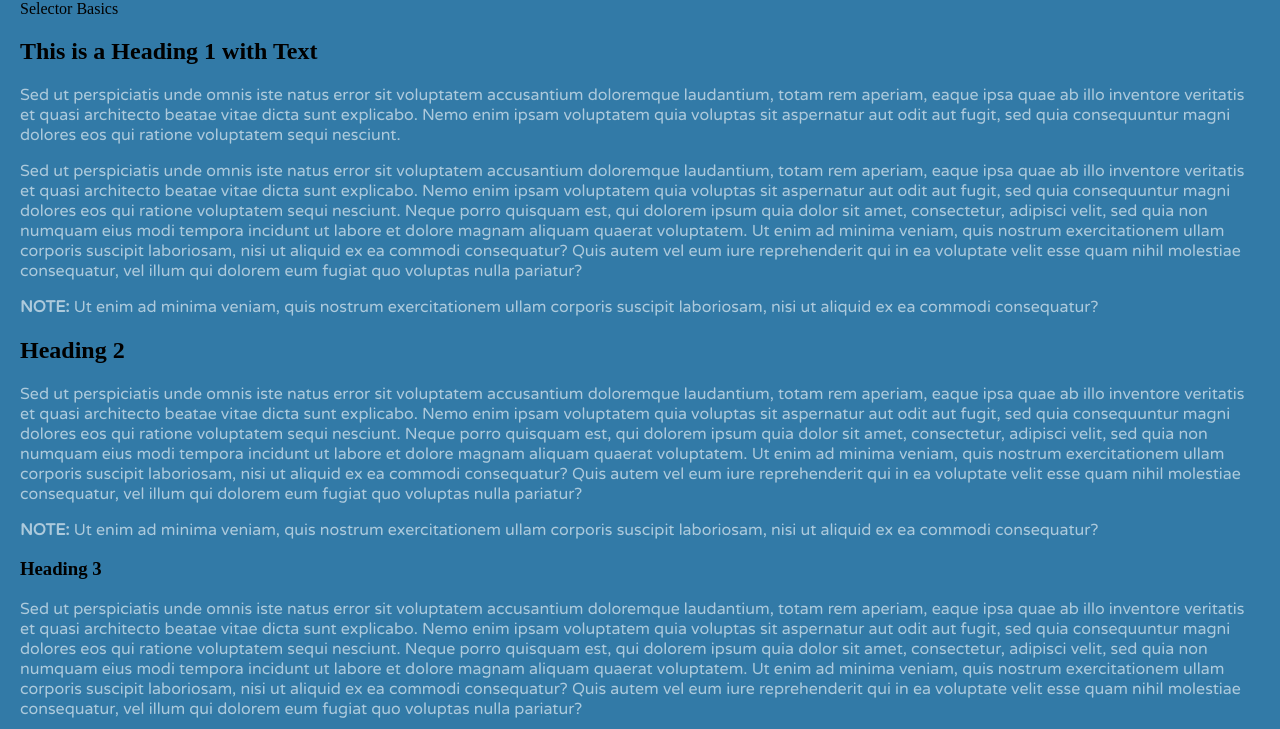
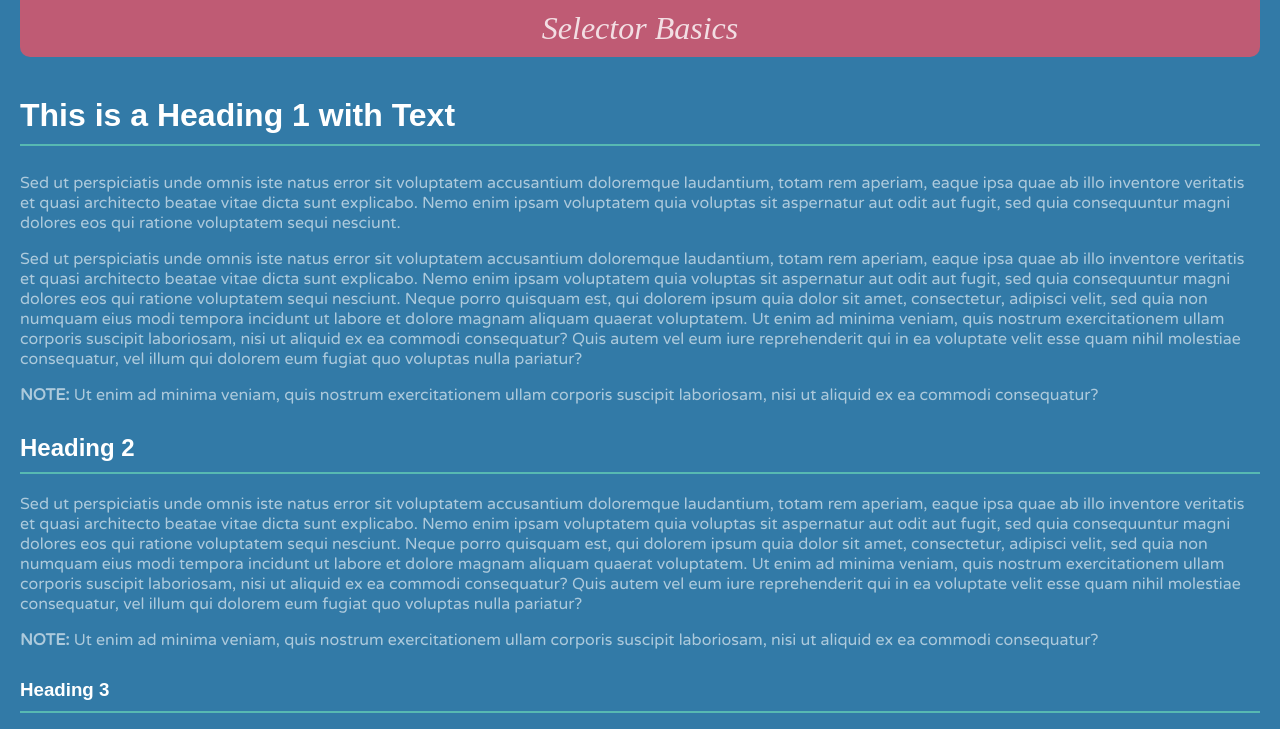
Before and after one commit to dal145735/selectorbasics2, a plain HTML site: page index.html in a window 1280 px wide. Shown: the top 729 px of the page. Drawn offline with Linux system fonts and the light colour scheme.

Commit message:
node tag

```diff
--- a/assets/css/styles.css
+++ b/assets/css/styles.css
@@ -10,3 +10,36 @@ p{
     font-size: 1em;
     font-family: "Varela Round", Arial, Helvetica, sans-serif;
 }
+
+h1, h2, h3{
+    color: rgb(255,255,255);
+    font-family: Arial, Helvetica, sans-serif;
+    border-bottom:2px solid rgb(87,185,178);
+    padding-top: 10px;
+    padding-bottom: 10px;
+}
+
+h1{
+    font-size: 2em;
+}
+
+#logo{
+    font-family: Baskerville, Palantino sans-serif;
+    font-size: 2em;
+    color: rgba(255,255,255,0.8);
+    font-style: italic;
+    text-align: center;
+    margin-bottom: 30px;
+    background-color: rgb(191,91,116);
+    border-radius: 0 0 10px 10px;
+    padding: 10px;
+}
+
+.note {
+    color:black;
+    border:2px solid white;
+    background-color: rgb(69,189,102);
+    margin-top: 20px;
+    margin-bottom:35px;
+    padding:20px;
+}
--- a/index.html
+++ b/index.html
@@ -11,7 +11,7 @@
 <body>
 
 	<article>
-<div>
+<div id="logo">
   Selector Basics
 </div>
 <h1>This is a Heading 1 with Text</h1>
```
